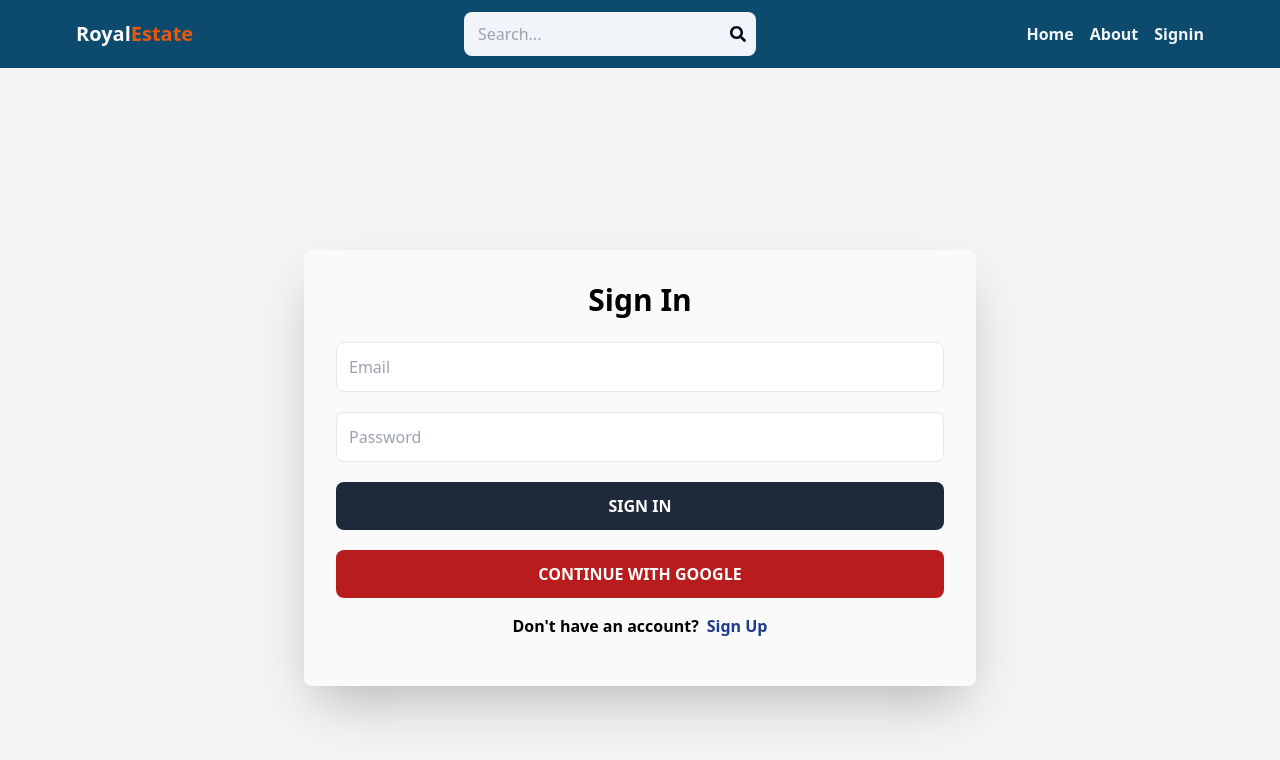
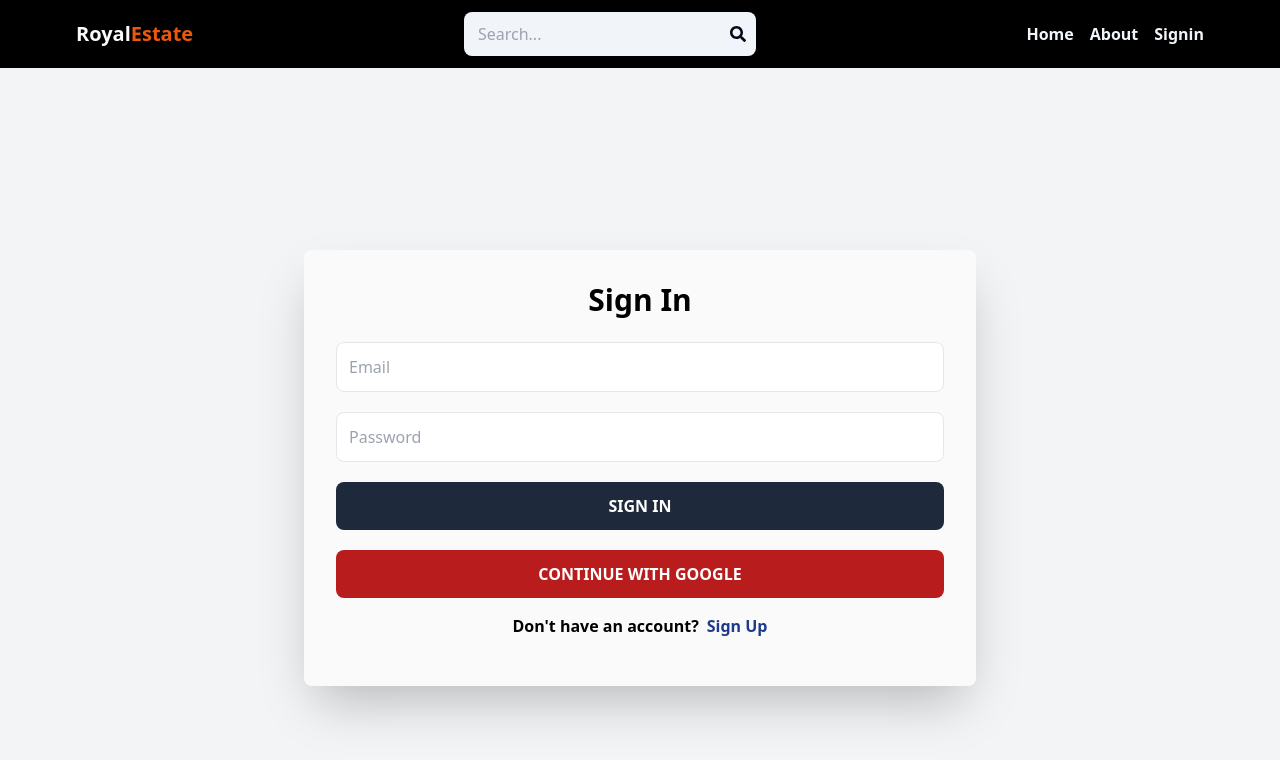
Before and after one commit to Lakith45a/mern-state, a React (Vite) app in the folder client/: page /sign_in in a window 1280 px wide. Shown: the top 760 px of the page. Built offline with nearby package versions, Linux system fonts and the light colour scheme; no server answers.

Commit message:
modified

```diff
--- a/client/src/components/Header.jsx
+++ b/client/src/components/Header.jsx
@@ -5,7 +5,7 @@ import { useSelector } from "react-redux";
 export default function Header() {
   const { currentUser } = useSelector((state) => state.user);
   return (
-    <header className="bg-sky-900 shadow-md">
+    <header className="bg-black shadow-md">
       <div className="flex justify-between items-center max-w-6xl mx-auto p-3">
         <Link to="/">
           <h1 className="font-bold text-sm sm:text-xl flex flex-wrap">
@@ -23,12 +23,12 @@ export default function Header() {
         </form>
         <ul className="gap-4  flex">
           <Link to="/">
-            <li className="hidden sm:inline text-slate-100 font-semibold hover:underline hover:text-red-600">
+            <li className="hidden sm:inline text-slate-100 font-semibold border-b-2 border-transparent hover:border-red-600">
               Home
             </li>
           </Link>
           <Link to="/about">
-            <li className="hidden sm:inline text-slate-100 font-semibold hover:underline hover:text-red-600">
+            <li className="hidden sm:inline text-slate-100 font-semibold border-b-2 border-transparent hover:border-red-600">
               About
             </li>
           </Link>
--- a/client/src/index.css
+++ b/client/src/index.css
@@ -3,5 +3,6 @@
 @tailwind utilities;
 
 body {
-  background-color: rgb(226, 226, 218);
+  background: linear-gradient(135deg, #f5f7fa 0%, #e4e8f0 100%);
+  min-height: 100vh;
 }
--- a/client/src/pages/Create_Listing.jsx
+++ b/client/src/pages/Create_Listing.jsx
@@ -139,7 +139,7 @@ export default function Create_Listing() {
 
   return (
     <main className="p-3 max-w-4xl mx-auto">
-      <h1 className="text-3xl font-semibold my-7 text-center">
+      <h1 className="text-3xl  font-semibold my-7 text-center pb-5">
         Create a Listing
       </h1>
       <form onSubmit={handleSubmit} className="flex flex-col sm:flex-row gap-4">
```
Also changed, not shown: 1 other file (tests, documents, lock files or other folders).
